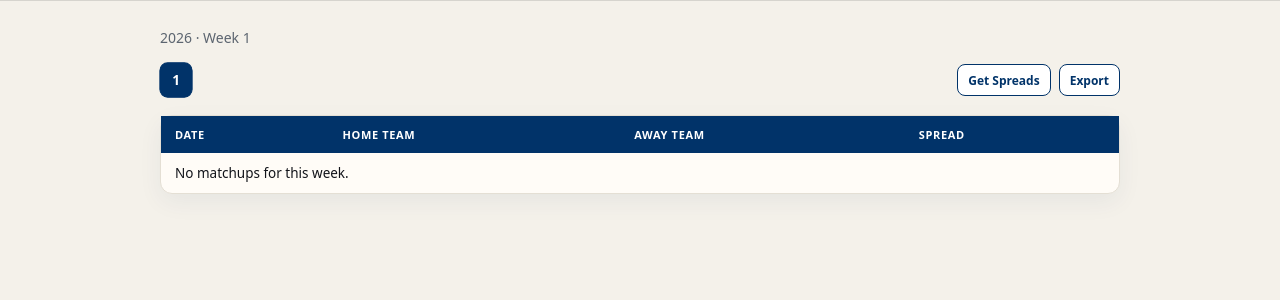
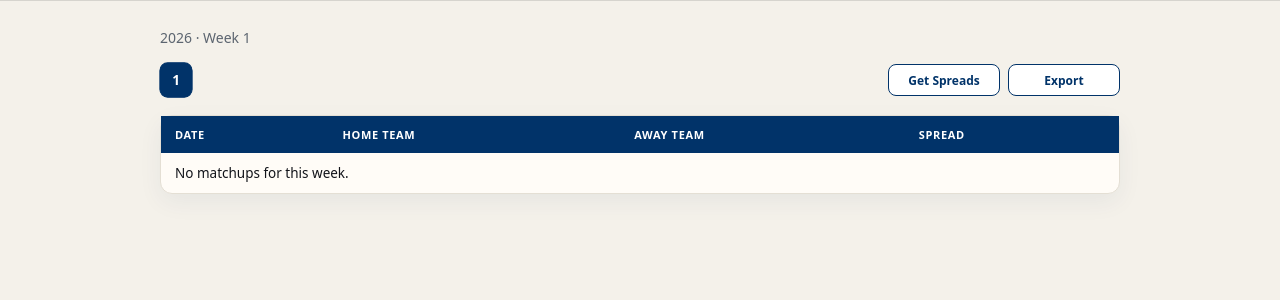
Before and after one commit to phaberman/the-sunday-report, a FastAPI app: page /spreads in a window 1280 px wide. Shown: the part 64-364 px from the top of the page. Run offline with FastAPI, Linux system fonts and the light colour scheme; data that the repository does not hold is empty.

Commit message:
fix button size on spreads page

```diff
--- a/app/static/style.css
+++ b/app/static/style.css
@@ -324,15 +324,23 @@ button.btn-primary:hover, .btn-primary:hover { background: var(--red-2); }
 .matchups-actions {
   flex-shrink: 0;
   margin-left: auto;
+  display: grid;
+  grid-template-columns: repeat(2, 7rem);
+  gap: 8px;
+}
+.matchups-actions form {
+  display: flex;
+  margin: 0;
 }
 .matchups-actions button,
 .matchups-actions a.btn {
-  width: auto;
+  width: 100%;
   min-width: 0;
   min-height: 32px;
   padding: 6px 10px;
   font-size: 12px;
   white-space: nowrap;
+  justify-content: center;
 }
 .btn-sm {
   padding: 6px 10px;
```
